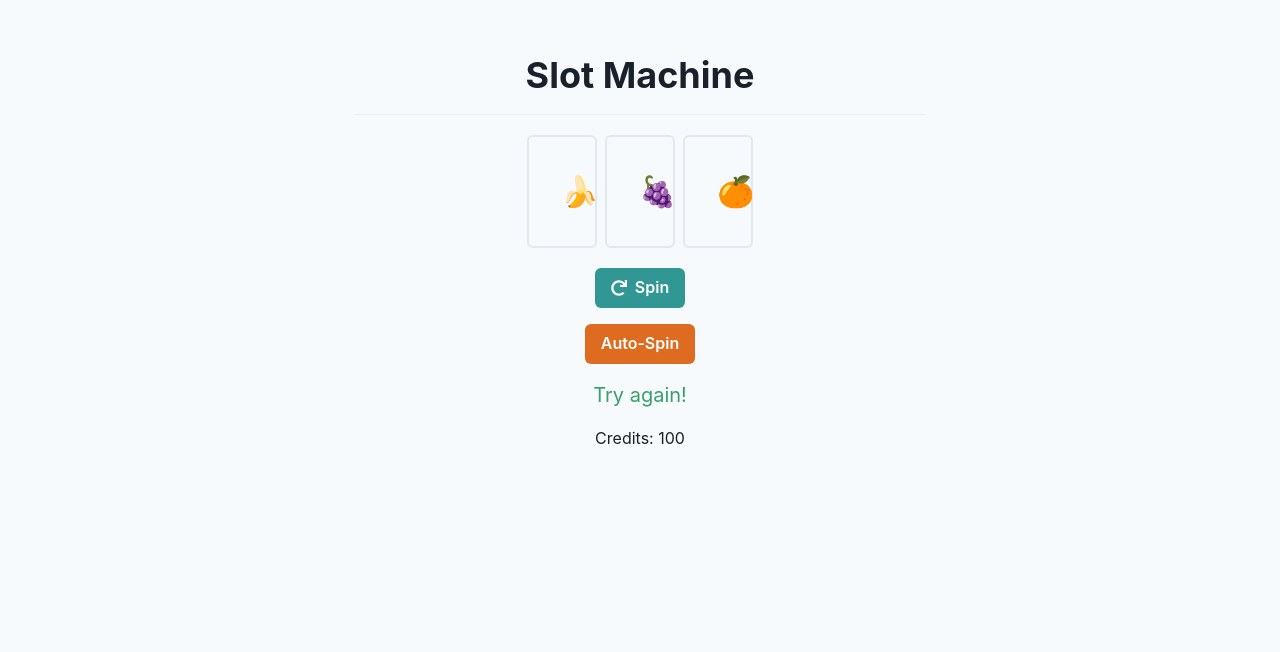
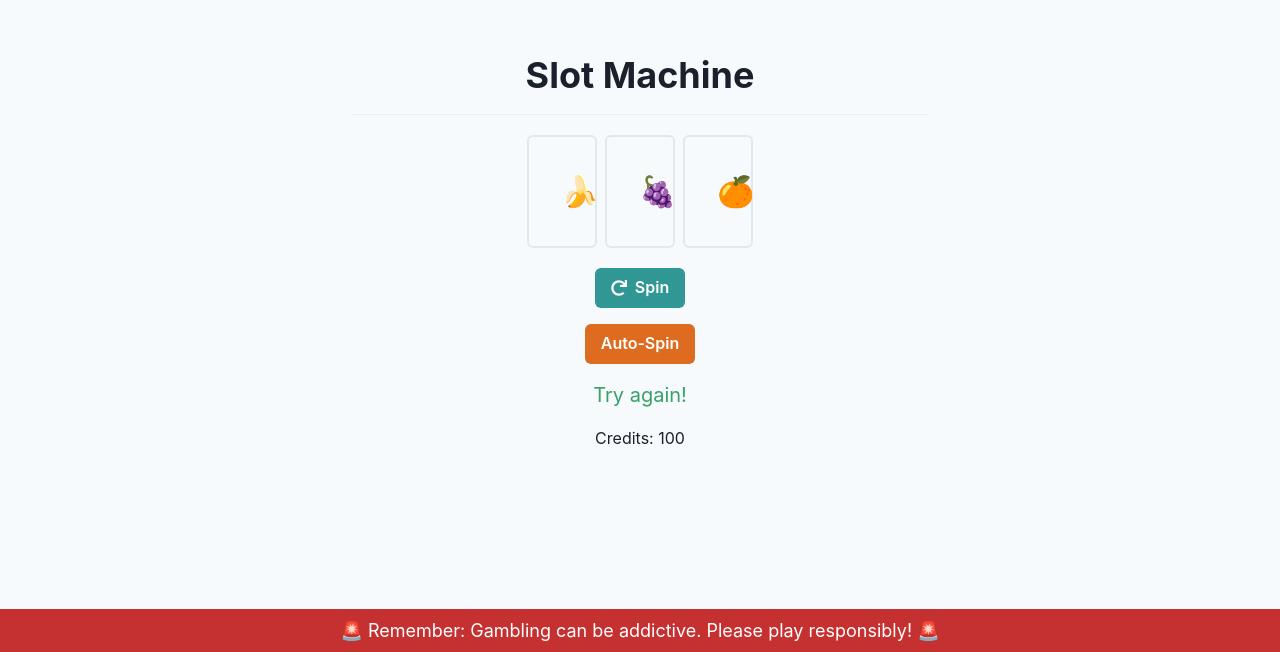
Before and after one commit to GPT-Engineer-App-Dev/lucky-spin, a React (Vite) app: page / in a window 1280 px wide. Shown: the part 148-800 px from the top of the page. Built offline with nearby package versions, Linux system fonts and the light colour scheme.

Commit message:
Added an `AnnoyingBanner` component that displays a fixed message about responsible gambling at the bottom of the viewport on the main page.
make some annoying text about gambling

```diff
--- /dev/null
+++ b/src/components/AnnoyingBanner.jsx
@@ -0,0 +1,14 @@
+import React from "react";
+import { Box, Text } from "@chakra-ui/react";
+
+const AnnoyingBanner = () => {
+  return (
+    <Box position="fixed" bottom="0" width="100%" bg="red.600" p={2}>
+      <Text fontSize="lg" color="white" textAlign="center">
+        🚨 Remember: Gambling can be addictive. Please play responsibly! 🚨
+      </Text>
+    </Box>
+  );
+};
+
+export default AnnoyingBanner;
--- a/src/pages/Index.jsx
+++ b/src/pages/Index.jsx
@@ -7,6 +7,7 @@ const emojis = ["🍒", "🍋", "🍊", "🍉", "🍇", "🍓", "🍌", "🍍",
 const getRandomEmoji = () => emojis[Math.floor(Math.random() * emojis.length)];
 
 import { useEffect } from "react";
+import AnnoyingBanner from "../components/AnnoyingBanner";
 
 const SlotMachine = () => {
   const [slots, setSlots] = useState([getRandomEmoji(), getRandomEmoji(), getRandomEmoji()]);
@@ -80,6 +81,7 @@ const Index = () => {
   return (
     <Center h="100vh" bg="gray.50">
       <SlotMachine />
+      <AnnoyingBanner />
     </Center>
   );
 };
```
